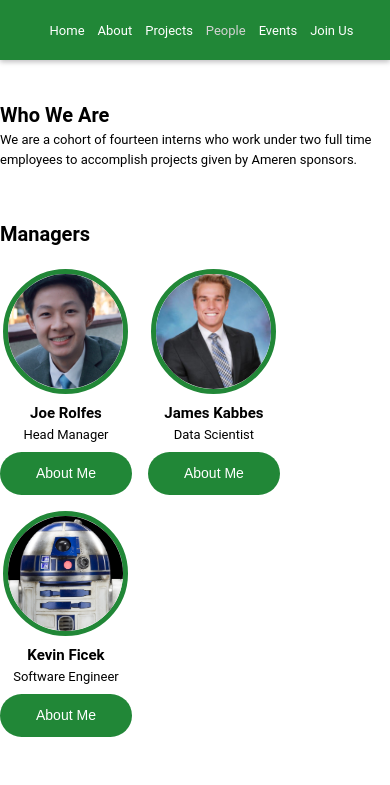
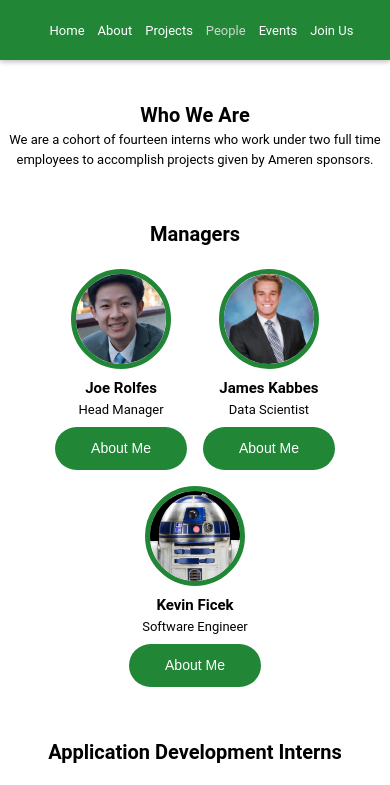
Before and after one commit to AmerenICenter/AmerenICenter.github.io, a React (Create React App) app: page /people in a window 390 px wide. Shown: the top 785 px of the page. Built offline with nearby package versions, Linux system fonts and the light colour scheme; grey boxes are pictures that could not be loaded; the HTML template or start-up script is replaced by a standard one.

Commit message:
media queries for people page

```diff
--- a/src/components/layout/PersonCard.module.css
+++ b/src/components/layout/PersonCard.module.css
@@ -98,3 +98,21 @@ hr {
     margin: 0px;
   }
 }
+
+@media (max-width: 800px) {
+  .cardImage {
+    height: 100px;
+    width: 100px;
+  }
+
+  h3 {
+    font-size: 18px;
+  }
+  p {
+    font-size: 12px;
+  }
+
+  .card {
+    margin: 0px;
+  }
+}
--- a/src/pages/People.module.css
+++ b/src/pages/People.module.css
@@ -19,9 +19,14 @@
     display: flex;
     gap: 1rem;
     flex-wrap: wrap;
+    justify-content: center;
   }
 
   .peopleHeader {
     font-size: 20px;
   }
+
+  .main {
+    text-align: center;
+  }
 }
```
